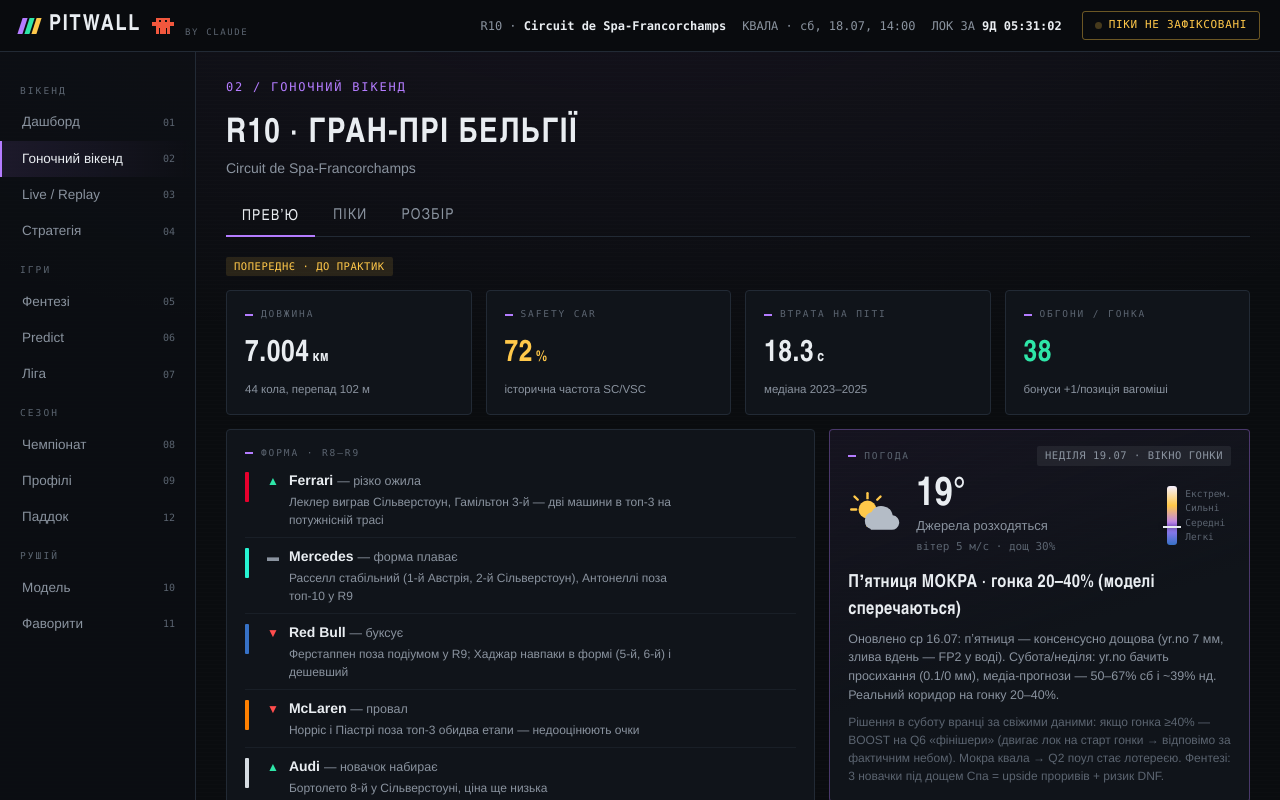
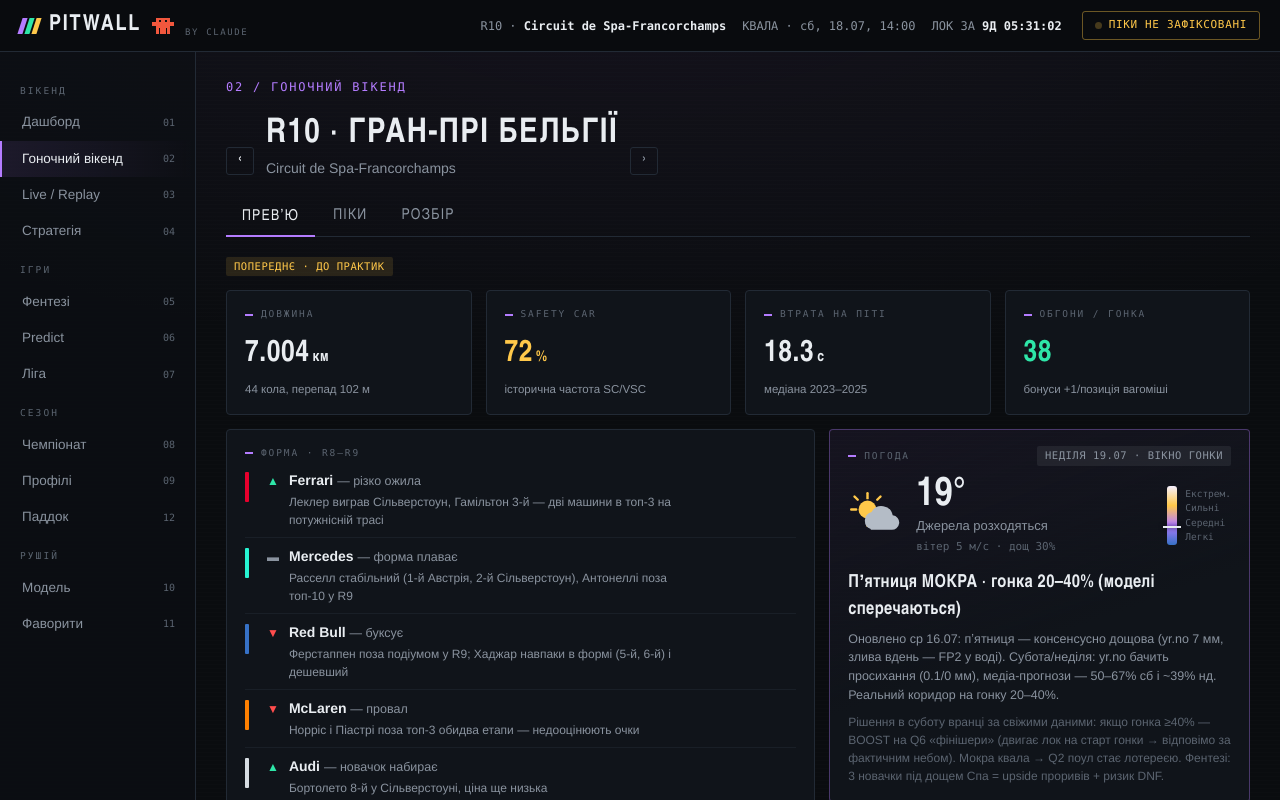
Before and after one commit to MykhailoMishchenko/pitwall, a React (Vite) app: page /weekend in a window 1280 px wide. Shown: the top 800 px of the page. Built offline with nearby package versions, Linux system fonts and the light colour scheme.

Commit message:
weekend: навигация по раундам (стрелки на экране 02) — доступ к прошлым превью/пикам/разборам за весь сезон, не только к ближайшему этапу

```diff
--- a/src/lib/api.ts
+++ b/src/lib/api.ts
@@ -21,18 +21,24 @@
   round: number; raceName: string; circuit?: string; country?: string
   isSprint: boolean; lockUtc: string; raceUtc: string; total: number
 }
-// клиентский расчёт: следующий этап + момент лока пиков (спринт → спринт-квала, иначе квала)
+// момент лока пиков для конкретного этапа (спринт → спринт-квала, иначе квала)
+export function raceTiming(r: Race) {
+  const raceUtc = `${r.date}T${r.time}`
+  const q = r.SprintQualifying ?? r.Qualifying
+  const lockUtc = q ? `${q.date}T${q.time}` : raceUtc
+  return { raceUtc, lockUtc, isSprint: Boolean(r.Sprint) }
+}
+
+// клиентский расчёт: следующий этап + момент лока пиков
 export function computeNextRace(races: Race[]): NextRace | null {
   const now = Date.now()
   for (const r of races) {
-    const raceUtc = `${r.date}T${r.time}`
+    const { raceUtc, lockUtc, isSprint } = raceTiming(r)
     if (new Date(raceUtc).getTime() + 3 * 3600e3 <= now) continue
-    const q = r.SprintQualifying ?? r.Qualifying
-    const lockUtc = q ? `${q.date}T${q.time}` : raceUtc
     return {
       round: Number(r.round), raceName: r.raceName,
       circuit: r.Circuit?.circuitName, country: r.Circuit?.Location?.country,
-      isSprint: Boolean(r.Sprint), lockUtc, raceUtc, total: races.length,
+      isSprint, lockUtc, raceUtc, total: races.length,
     }
   }
   return null
--- a/src/screens/Weekend.tsx
+++ b/src/screens/Weekend.tsx
@@ -1,6 +1,6 @@
-// inputs {analysis snapshots + next-race}, does {экран 02: превью (рендер анализа) / пики (скрыто до лока) / разбор}, returns {Weekend}
-import { useState } from 'react'
-import { useAnalysis, useAnalysisIndex, useNextRace } from '../lib/api'
+// inputs {analysis snapshots + next-race}, does {экран 02: навигация по раундам + превью (рендер анализа) / пики (скрыто до лока) / разбор}, returns {Weekend}
+import { useEffect, useState } from 'react'
+import { useAnalysis, useAnalysisIndex, useCalendar, useNextRace, raceTiming } from '../lib/api'
 import { gpUa } from '../lib/teams'
 import { Markdown } from '../components/Markdown'
 import { Preview } from '../components/Preview'
@@ -9,23 +9,55 @@
 
 export default function Weekend() {
   const { data: next } = useNextRace()
+  const { data: cal } = useCalendar()
   const { data: idx } = useAnalysisIndex()
   const [tab, setTab] = useState<'prev' | 'picks' | 'debrief'>('prev')
+  const [round, setRound] = useState<number | undefined>(undefined)
   useNow(1000)
 
-  const round = next?.round
+  // за умовчанням показуємо найближчий етап; після сезону — останній
+  useEffect(() => {
+    if (round != null || !cal) return
+    setRound(next?.round ?? Number(cal.races[cal.races.length - 1]?.round))
+  }, [cal, next, round])
+
+  const races = cal?.races ?? []
+  const minRound = races.length ? Number(races[0].round) : undefined
+  const maxRound = next?.round ?? (races.length ? Number(races[races.length - 1].round) : undefined)
+  const race = round != null ? races.find((r) => Number(r.round) === round) : undefined
+  const timing = race ? raceTiming(race) : undefined
+
   const previewItem = idx?.items.find((i) => i.round === round && i.kind === 'preview')
   const debriefItem = idx?.items.find((i) => i.round === round && i.kind === 'debrief')
   const { data: preview } = useAnalysis(tab === 'prev' ? previewItem?.file : tab === 'debrief' ? debriefItem?.file : undefined)
 
-  const locked = next ? Date.now() >= new Date(next.lockUtc).getTime() : false
+  const locked = timing ? Date.now() >= new Date(timing.lockUtc).getTime() : false
 
   const TABS: [typeof tab, string][] = [['prev', 'Превʼю'], ['picks', 'Піки'], ['debrief', 'Розбір']]
 
   return (
     <section className="screen">
       <div className="shead"><span className="rno">02 / ГОНОЧНИЙ ВІКЕНД</span></div>
-      {next && <><h1>R{next.round} · {gpUa(next.country, next.raceName)}</h1><p className="sub">{next.circuit}</p></>}
+      {race && round != null && (
+        <div style={{ display: 'flex', alignItems: 'flex-end', gap: 12 }}>
+          <button
+            onClick={() => setRound(round - 1)} disabled={minRound == null || round <= minRound}
+            aria-label="Попередній етап"
+            style={{ background: 'none', border: '1px solid var(--line)', borderRadius: 3, color: round <= (minRound ?? round) ? 'var(--dim)' : 'var(--text)', width: 28, height: 28, cursor: round <= (minRound ?? round) ? 'default' : 'pointer', fontFamily: 'var(--disp)', fontSize: 16, marginBottom: 4 }}>
+            ‹
+          </button>
+          <div>
+            <h1>R{round} · {gpUa(race.Circuit?.Location?.country, race.raceName)}</h1>
+            <p className="sub">{race.Circuit?.circuitName}</p>
+          </div>
+          <button
+            onClick={() => setRound(round + 1)} disabled={maxRound == null || round >= maxRound}
+            aria-label="Наступний етап"
+            style={{ background: 'none', border: '1px solid var(--line)', borderRadius: 3, color: maxRound != null && round >= maxRound ? 'var(--dim)' : 'var(--text)', width: 28, height: 28, cursor: maxRound != null && round >= maxRound ? 'default' : 'pointer', fontFamily: 'var(--disp)', fontSize: 16, marginBottom: 4 }}>
+            ›
+          </button>
+        </div>
+      )}
       <div style={{ display: 'flex', gap: 2, borderBottom: '1px solid var(--line)', margin: '18px 0' }}>
         {TABS.map(([t, label]) => (
           <button key={t} onClick={() => setTab(t)}
@@ -48,7 +80,7 @@
         )
       )}
 
-      {tab === 'picks' && round != null && <PicksView round={round} next={next ?? undefined} locked={locked} />}
+      {tab === 'picks' && round != null && <PicksView round={round} next={round === next?.round ? next : undefined} locked={locked} />}
 
       {tab === 'debrief' && (
         preview ? <Panel><Markdown text={preview.markdown} /></Panel>
```
